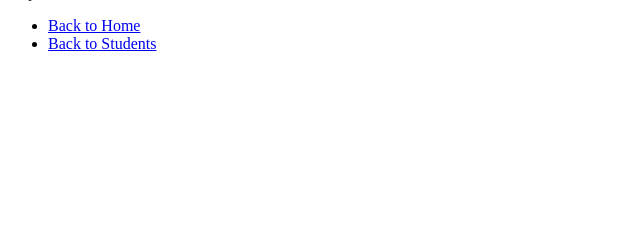
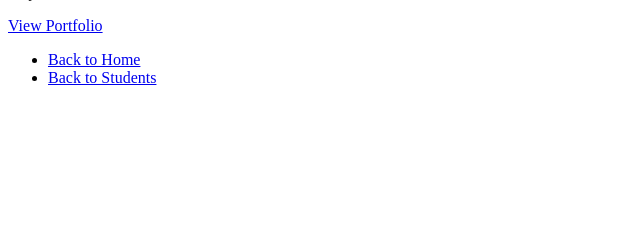
Before and after one commit to Kryan9828/django-portfolio, a Django app: template portfolio_app/templates/portfolio_app/student_detail.html in a window 1280 px wide. Shown: the part 131-371 px from the top of the page, without its empty margins (0-640 px from the left). Run offline with Django 5.2, Linux system fonts and the light colour scheme; the template is opened without the code that fills it, so the values that code supplies are empty.

Commit message:
added a link to student_detail.html that allows the user to view the portfolio of the student.

```diff
--- a/portfolio_app/templates/portfolio_app/student_detail.html
+++ b/portfolio_app/templates/portfolio_app/student_detail.html
@@ -6,6 +6,8 @@
 
 <p>Email: {{ student.email }}</p>
 <p>Major: {{ student.get_major_display }}</p>
+
+<a href = "{% url 'portfolio-detail' pk=student.id %}">View Portfolio</a>
 
 <ul>
     <li>
```
